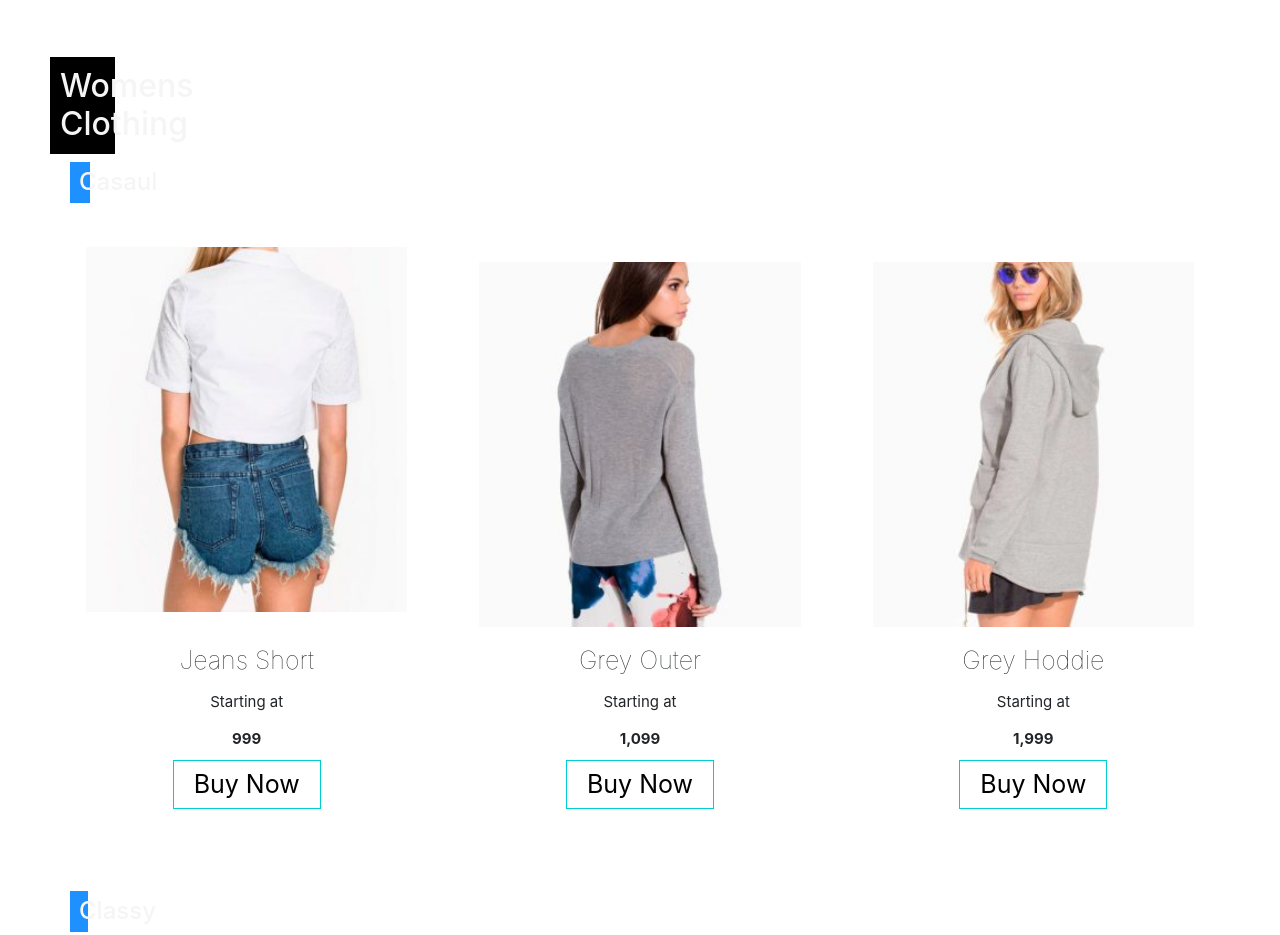
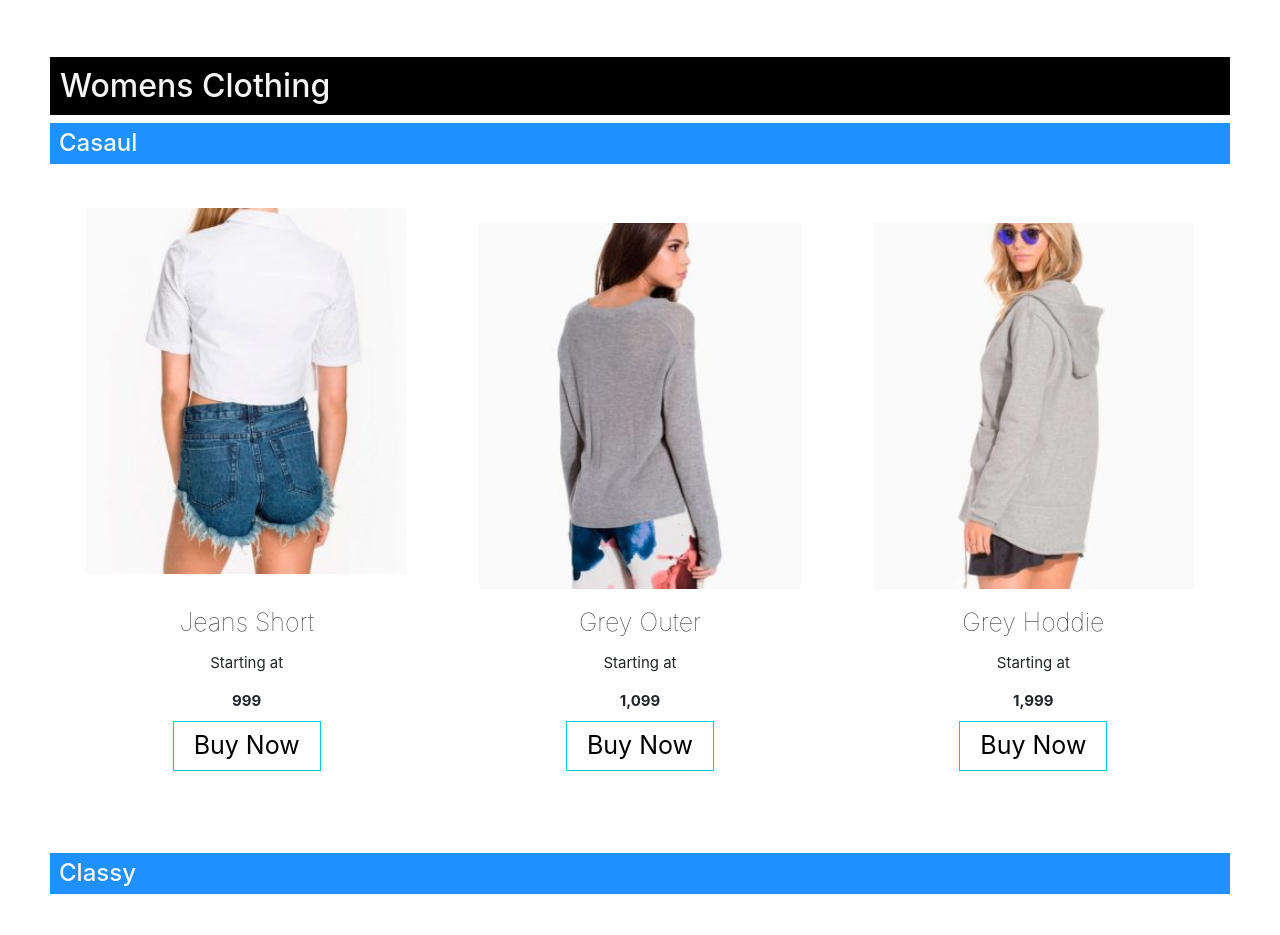
Before and after one commit to A1teka/FashionSite, a plain HTML site: page store.html in a window 1280 px wide. Shown: the part 93-1028 px from the top of the page. Drawn offline with nearby package versions, Linux system fonts and the light colour scheme.

Commit message:
Update store.html

```diff
--- a/store.html
+++ b/store.html
@@ -121,10 +121,10 @@
         <input type="text" class="search" placeholder="Search">
     </div>
     <div class="contents">
-        <div class="title" style="padding-right: 1115px;padding-bottom: 0;">
+        <div class="title" style="width:auto">
             <h2 style="padding:10px;background: black;color:whitesmoke;">Womens Clothing</h2>
         </div>
-        <div class="title" style="margin-left:20px;padding-right: 1140px;padding-bottom: 0;">
+        <div class="title" style="width:auto">
             <h4 style="padding:6px 9px 6px 9px;background:dodgerblue;color:whitesmoke;">Casaul</h4>
         </div>
 
@@ -164,7 +164,7 @@
                 </td>
             </tr>
         </table>
-        <div class="title" style="margin-left:20px;padding-right: 1160px;padding-bottom: 0;">
+        <div class="title" style="width:auto">
             <h4 style="padding:6px 9px 6px 9px;background:dodgerblue;color:whitesmoke;">Classy</h4>
         </div>
 
```
